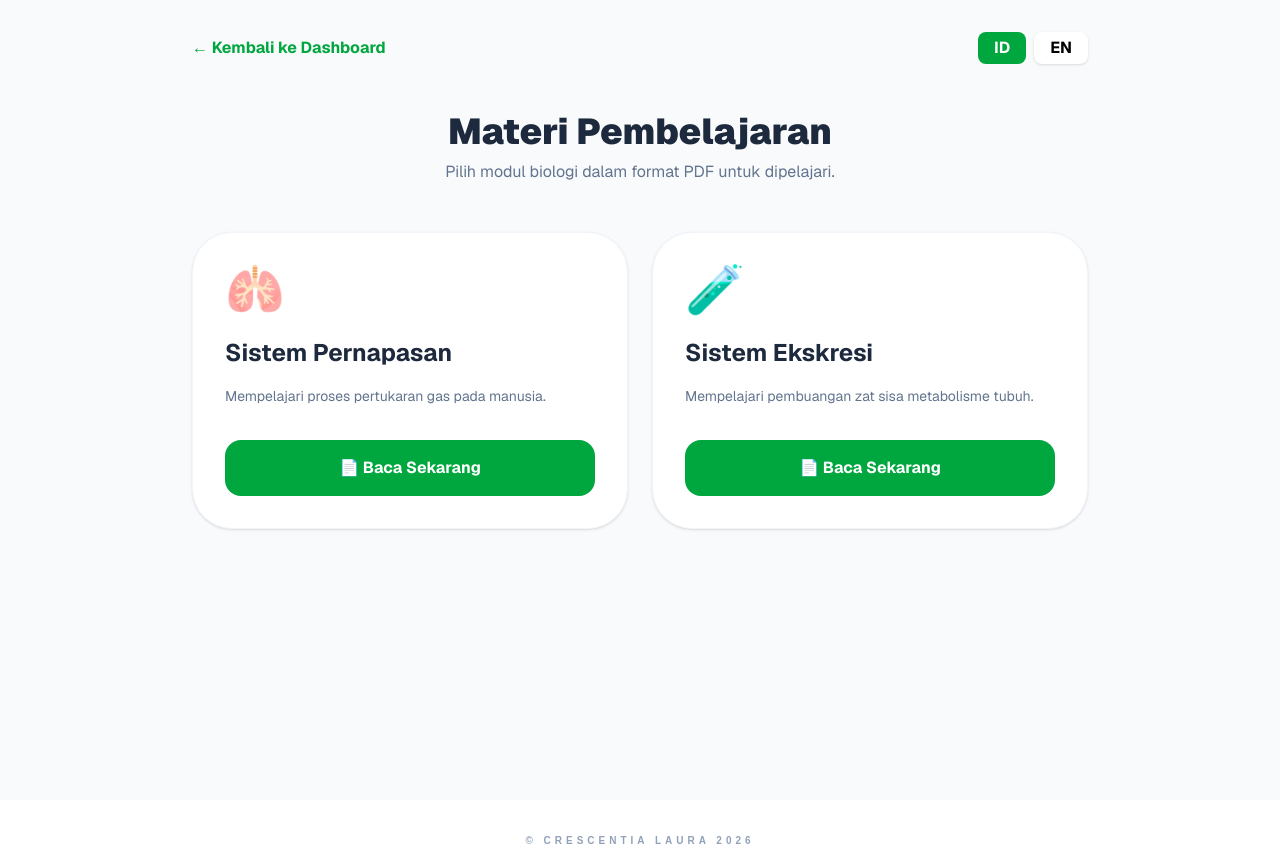
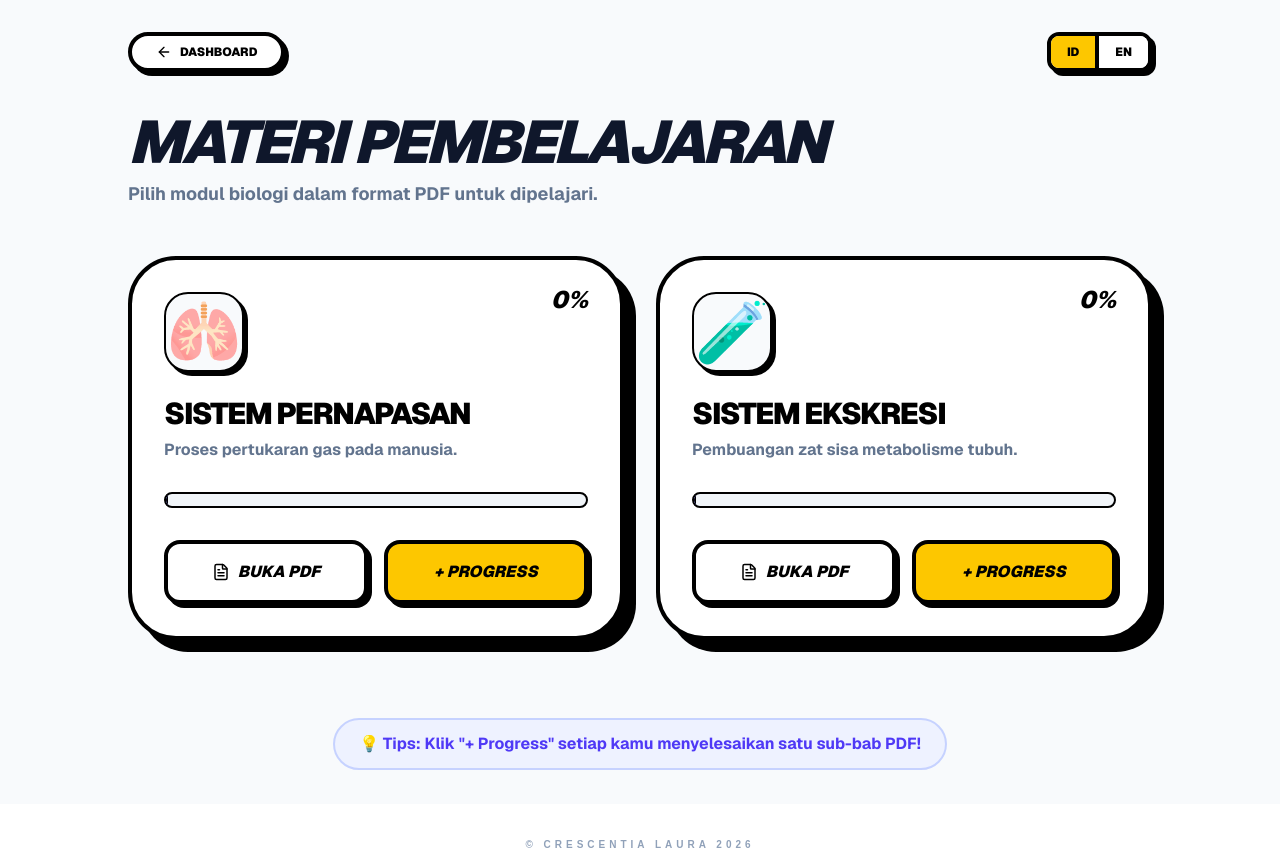
Before and after one commit to lauracrescentia/bioscope-web, a Next.js app: page /materi in a window 1280 px wide. Built offline with nearby package versions, Linux system fonts and the light colour scheme.

Commit message:
Update MateriPage with Neo-Brutalism style and progress tracking

```diff
--- a/app/materi/page.tsx
+++ b/app/materi/page.tsx
@@ -1,73 +1,134 @@
 "use client";
-import { useState } from 'react';
+import { useState, useEffect } from 'react';
 import { useRouter } from 'next/navigation';
+import { BookOpen, ArrowLeft, Globe, FileText, CheckCircle2 } from 'lucide-react';
 
 export default function MateriPage() {
   const router = useRouter();
   const [lang, setLang] = useState<'id' | 'en'>('id');
+  const [progress, setProgress] = useState<{ [key: number]: number }>({});
+
+  // Load progress dari localStorage biar tidak hilang saat refresh
+  useEffect(() => {
+    const savedProgress = localStorage.getItem('bioscope_progress');
+    if (savedProgress) setProgress(JSON.parse(savedProgress));
+  }, []);
+
+  const updateProgress = (id: number) => {
+    const current = progress[id] || 0;
+    const next = current >= 100 ? 0 : current + 25; // Nambah 25% setiap klik
+    const newProgress = { ...progress, [id]: next };
+    setProgress(newProgress);
+    localStorage.setItem('bioscope_progress', JSON.stringify(newProgress));
+  };
 
   const t = {
     id: {
       title: "Materi Pembelajaran",
       subtitle: "Pilih modul biologi dalam format PDF untuk dipelajari.",
-      back: "Kembali ke Dashboard",
-      read: "Baca Sekarang",
+      back: "Dashboard",
+      read: "Buka PDF",
+      done: "Selesai",
       list: [
-        { id: 1, title: "Sistem Pernapasan", file: "/pernapasan.pdf", desc: "Mempelajari proses pertukaran gas pada manusia.", icon: "🫁" },
-        { id: 2, title: "Sistem Ekskresi", file: "/ekskresi.pdf", desc: "Mempelajari pembuangan zat sisa metabolisme tubuh.", icon: "🧪" }
+        { id: 1, title: "Sistem Pernapasan", file: "/pernapasan.pdf", desc: "Proses pertukaran gas pada manusia.", icon: "🫁", color: "#4f46e5" },
+        { id: 2, title: "Sistem Ekskresi", file: "/ekskresi.pdf", desc: "Pembuangan zat sisa metabolisme tubuh.", icon: "🧪", color: "#059669" }
       ]
     },
     en: {
       title: "Learning Materials",
       subtitle: "Choose a biology module in PDF format to study.",
-      back: "Back to Dashboard",
-      read: "Read Now",
+      back: "Dashboard",
+      read: "Open PDF",
+      done: "Completed",
       list: [
-        { id: 1, title: "Respiratory System", file: "/pernapasan.pdf", desc: "Study the process of gas exchange in humans.", icon: "🫁" },
-        { id: 2, title: "Excretory System", file: "/ekskresi.pdf", desc: "Study the removal of metabolic waste from the body.", icon: "🧪" }
+        { id: 1, title: "Respiratory System", file: "/pernapasan.pdf", desc: "Gas exchange process in humans.", icon: "🫁", color: "#4f46e5" },
+        { id: 2, title: "Excretory System", file: "/ekskresi.pdf", desc: "Removal of metabolic waste.", icon: "🧪", color: "#059669" }
       ]
     }
   }[lang];
 
   return (
-    <main className="min-h-screen bg-slate-50 text-black p-8 font-sans">
-      {/* Header & Switch Bahasa */}
-      <div className="max-w-4xl mx-auto flex justify-between items-center mb-12">
+    <main className="min-h-screen bg-[#f8fafc] text-black p-4 md:p-8 font-sans">
+
+      {/* Navbar Minimalis */}
+      <div className="max-w-5xl mx-auto flex justify-between items-center mb-10">
         <button
           onClick={() => router.push('/dashboard')}
-          className="text-green-600 font-bold flex items-center gap-2 hover:underline"
+          className="flex items-center gap-2 font-black uppercase text-xs bg-white border-4 border-black px-6 py-2 rounded-full shadow-[4px_4px_0_0_#000] hover:translate-x-1 hover:translate-y-1 hover:shadow-none transition-all"
         >
-          ← {t.back}
+          <ArrowLeft size={16} /> {t.back}
         </button>
-        <div className="flex gap-2">
-          <button onClick={() => setLang('id')} className={`px-4 py-1 rounded-lg font-bold ${lang === 'id' ? 'bg-green-600 text-white' : 'bg-white shadow'}`}>ID</button>
-          <button onClick={() => setLang('en')} className={`px-4 py-1 rounded-lg font-bold ${lang === 'en' ? 'bg-green-600 text-white' : 'bg-white shadow'}`}>EN</button>
+
+        <div className="flex bg-white border-4 border-black rounded-xl overflow-hidden shadow-[4px_4px_0_0_#000]">
+          <button onClick={() => setLang('id')} className={`px-4 py-2 font-black text-xs ${lang === 'id' ? 'bg-yellow-400' : 'bg-white hover:bg-slate-50'}`}>ID</button>
+          <button onClick={() => setLang('en')} className={`px-4 py-2 font-black text-xs border-l-4 border-black ${lang === 'en' ? 'bg-yellow-400' : 'bg-white hover:bg-slate-50'}`}>EN</button>
         </div>
       </div>
 
-      <div className="max-w-4xl mx-auto text-center mb-12">
-        <h1 className="text-4xl font-black text-slate-800 mb-2">{t.title}</h1>
-        <p className="text-slate-500">{t.subtitle}</p>
+      {/* Header Utama */}
+      <div className="max-w-5xl mx-auto mb-12 space-y-2">
+        <h1 className="text-5xl md:text-6xl font-black uppercase italic tracking-tighter leading-none text-slate-900">
+          {t.title}
+        </h1>
+        <p className="text-lg font-bold text-slate-500 max-w-xl">{t.subtitle}</p>
       </div>
 
-      {/* Daftar Materi PDF */}
-      <div className="max-w-4xl mx-auto grid grid-cols-1 md:grid-cols-2 gap-6">
-        {t.list.map((materi) => (
-          <div key={materi.id} className="bg-white p-8 rounded-[2.5rem] shadow-sm border border-slate-100 flex flex-col items-start gap-4 hover:shadow-xl transition-all group">
-            <div className="text-5xl mb-2">{materi.icon}</div>
-            <h3 className="text-2xl font-bold text-slate-800">{materi.title}</h3>
-            <p className="text-slate-500 text-sm leading-relaxed">{materi.desc}</p>
+      {/* Grid Materi */}
+      <div className="max-w-5xl mx-auto grid grid-cols-1 md:grid-cols-2 gap-8">
+        {t.list.map((materi) => {
+          const prog = progress[materi.id] || 0;
+          return (
+            <div
+              key={materi.id}
+              className="bg-white border-4 border-black p-8 rounded-[3rem] shadow-[12px_12px_0_0_#000] hover:shadow-none hover:translate-x-2 hover:translate-y-2 transition-all flex flex-col relative overflow-hidden"
+            >
+              {/* Badge Progress */}
+              <div className="absolute top-6 right-8 flex items-center gap-2">
+                {prog === 100 && <CheckCircle2 className="text-green-500" size={24} />}
+                <span className="font-black italic text-2xl">{prog}%</span>
+              </div>
 
+              <div className="text-6xl mb-6 bg-slate-50 w-20 h-20 flex items-center justify-center rounded-3xl border-2 border-black shadow-[4px_4px_0_0_#000]">
+                {materi.icon}
+              </div>
+
+              <h3 className="text-3xl font-black uppercase tracking-tighter mb-2">{materi.title}</h3>
+              <p className="font-bold text-slate-500 mb-8 leading-tight">{materi.desc}</p>
+
+              {/* Progress Bar Mini */}
+              <div className="w-full h-4 bg-slate-100 border-2 border-black rounded-full mb-8 overflow-hidden">
+                <div
+                  className="h-full bg-indigo-500 border-r-2 border-black transition-all duration-500"
+                  style={{ width: `${prog}%` }}
+                />
+              </div>
+
+              <div className="mt-auto grid grid-cols-2 gap-4">
                 <a
                   href={materi.file}
                   target="_blank"
-              rel="noopener noreferrer"
-              className="mt-4 w-full bg-green-600 text-white text-center py-4 rounded-2xl font-bold hover:bg-green-700 transition active:scale-95 flex items-center justify-center gap-2"
+                  className="bg-white border-4 border-black py-4 rounded-2xl font-black uppercase italic text-center shadow-[4px_4px_0_0_#000] hover:shadow-none hover:translate-x-1 hover:translate-y-1 transition-all flex items-center justify-center gap-2"
                 >
-              📄 {t.read}
+                  <FileText size={18} /> {t.read}
                 </a>
+
+                <button
+                  onClick={() => updateProgress(materi.id)}
+                  className="bg-yellow-400 border-4 border-black py-4 rounded-2xl font-black uppercase italic shadow-[4px_4px_0_0_#000] hover:shadow-none hover:translate-x-1 hover:translate-y-1 transition-all"
+                >
+                  {prog === 100 ? "Reset" : "+ Progress"}
+                </button>
               </div>
-        ))}
+            </div>
+          );
+        })}
+      </div>
+
+      {/* Footer Info */}
+      <div className="max-w-5xl mx-auto mt-20 text-center">
+        <div className="inline-block bg-indigo-50 border-2 border-indigo-200 px-6 py-3 rounded-full font-bold text-indigo-600 animate-bounce">
+          💡 Tips: Klik "+ Progress" setiap kamu menyelesaikan satu sub-bab PDF!
+        </div>
       </div>
     </main>
   );
```
Lines whose indentation alone changed are shown as unchanged.
